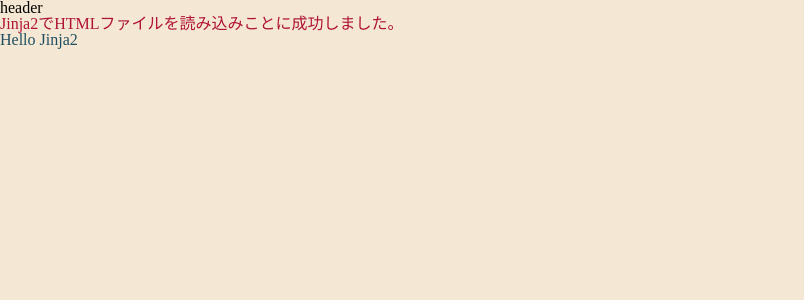
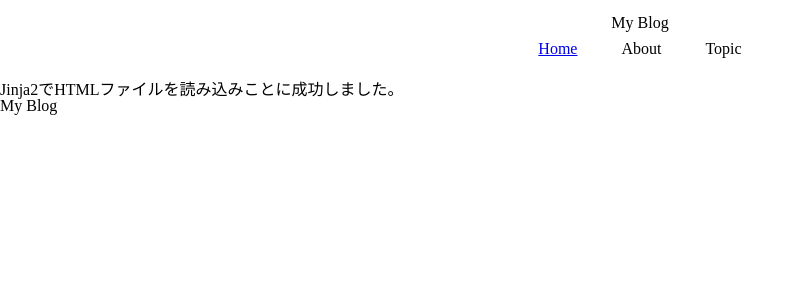
Before and after one commit to waradev/myblog, a Flask app: page / in a window 1280 px wide. Shown: the top 300 px of the page, without its empty margins (0-804 px from the left). Run offline with Flask 2, Linux system fonts and the light colour scheme; some libraries are stand-ins or nearby versions.

Commit message:
html canged

```diff
--- a/app.py
+++ b/app.py
@@ -5,6 +5,7 @@
 
 @app.route('/')
 def index():
+    # htmlを表示
     return render_template('index.html')
 
 if __name__ == '__main__':
--- a/static/css/style.css
+++ b/static/css/style.css
@@ -1,9 +1,23 @@
-body {
-	background: #f4e7d3;
+* {
+	margin: 0;
+	padding: 0;
 }
-h1 {
-	color: #b01335;
+header {
+	width: 100%;
+	padding: 15px 0;
+	margin: 0 auto;
+	text-align: center;
 }
-p {
-	color: #1f4e5f;
+header .headline {
+	font-size: 32px;
 }
+.nav-list {
+	text-align: center;
+	padding: 10px 0;
+	margin: 0 auto;
+}
+.nav-list-item {
+	list-style: none;
+	display: inline-block;
+	margin: 0 20px;
+}
--- a/templates/index.html
+++ b/templates/index.html
@@ -1,8 +1,10 @@
 <!DOCTYPE html>
 <html lang="ja">
 	<head>
+		<!-- 文字コード-->
 		<meta charset="UTF-8" />
-		<title>Hello Jinja2</title>
+		<!-- ページのタイトル -->
+		<title>My Blog</title>
 		<meta
 			name="viewport"
 			content="width=device-width, initial-scale=1, shrink-to-fit=no"
@@ -15,12 +17,22 @@
 	</head>
 	<body>
 		<div class="wrapper">
-			<header>header</header>
+			<header>
+				<h1>My Blog</h1>
+				<ul class="nav-list">
+					<li class="nav-list-item">
+						<a href="#">Home</a>
+					</li>
+					<li class="nav-list-item">About</li>
+					<li class="nav-list-item">Topic</li>
+				</ul>
+			</header>
+
 			<div class="container">
 				<div class="main">
 					<h1>Jinja2でHTMLファイルを読み込みことに成功しました。</h1>
 				</div>
-				<div class="side"><p>Hello Jinja2</p></div>
+				<div class="side"><p>My Blog</p></div>
 			</div>
 			<footer></footer>
 		</div>
```
